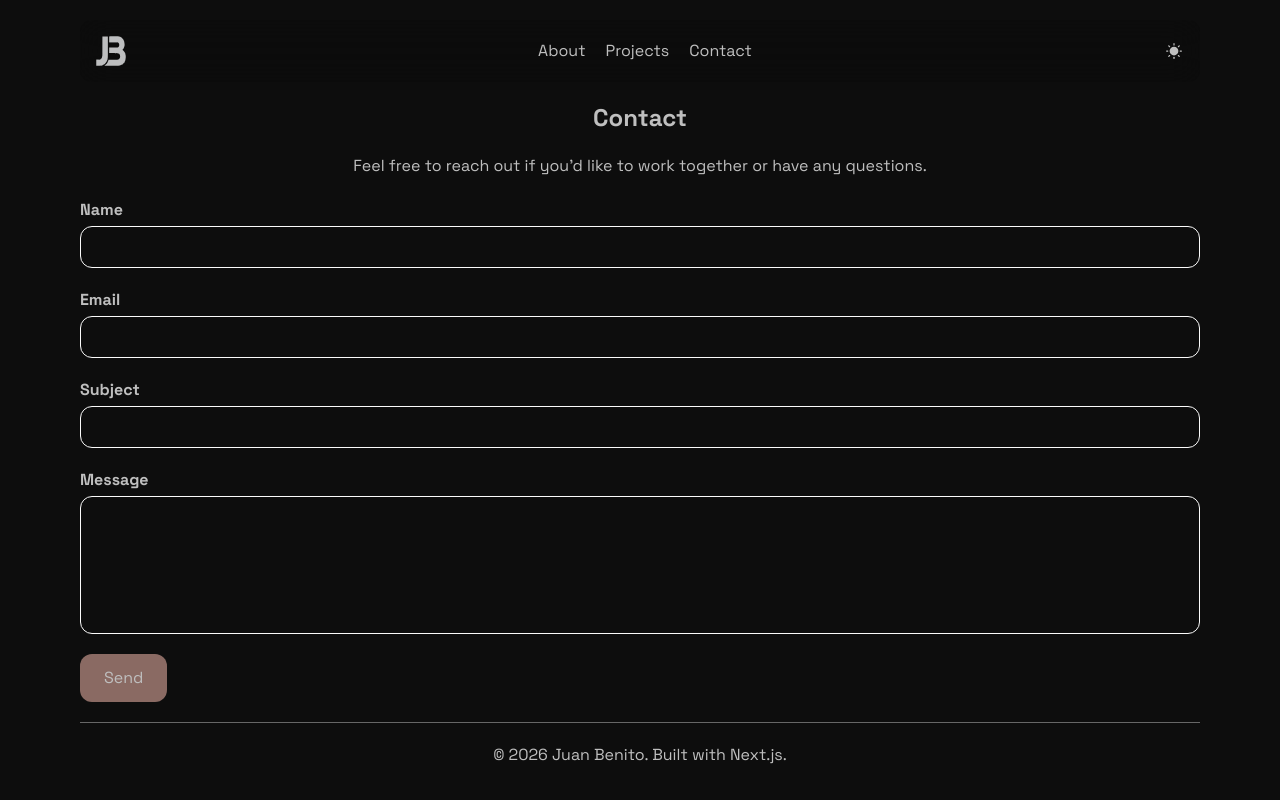
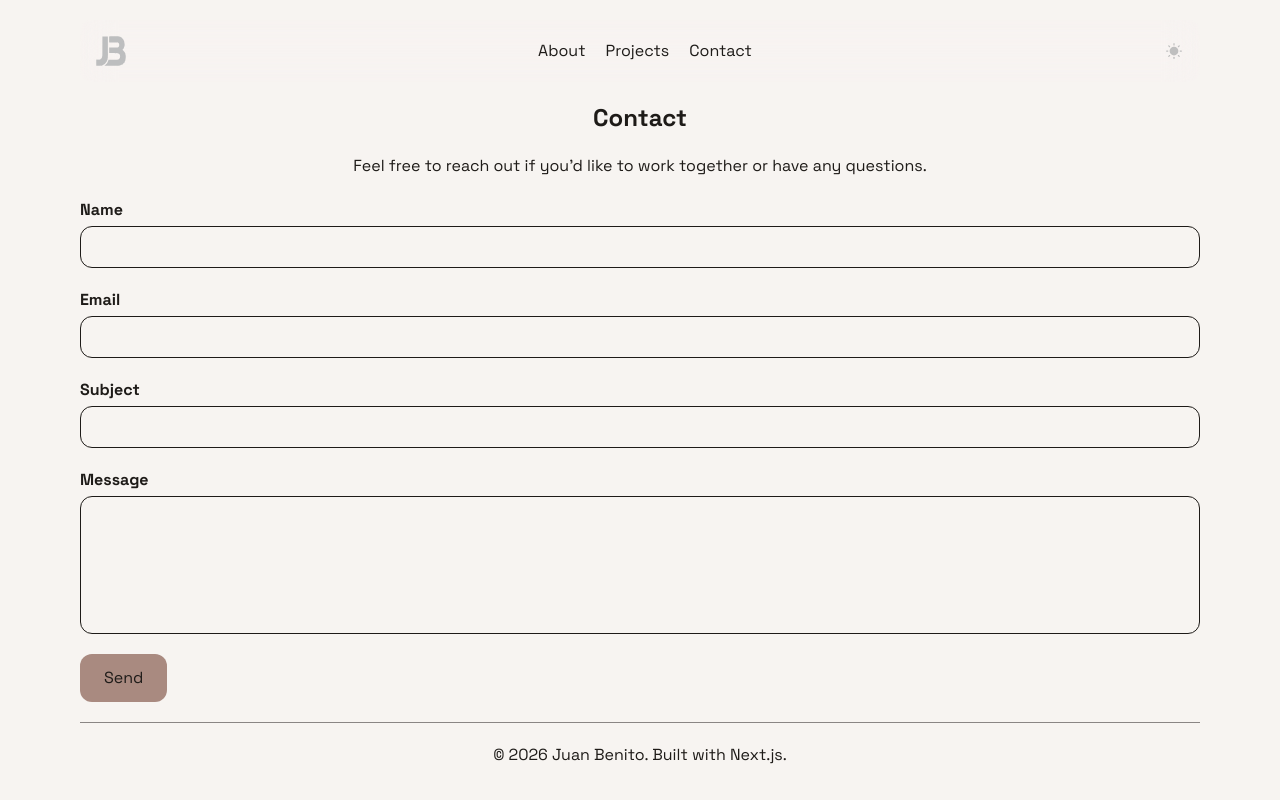
Before and after one commit to juanbenito-dev/portfolio, a Next.js app: page /en/contact in a window 1280 px wide. Built offline with nearby package versions, Linux system fonts and the light colour scheme.

Commit message:
refactor: tweak light & dark modes color palette

```diff
--- a/app/[lang]/contact/page.tsx
+++ b/app/[lang]/contact/page.tsx
@@ -44,7 +44,7 @@ export default function Contact() {
             name="name"
             id="name"
             required
-            className="rounded-xl border border-neutral-50 px-3 py-2"
+            className="border-neutral-2 rounded-xl border px-3 py-2"
           />
           <p aria-live="polite" className="text-red-600">
             {state?.errors?.name}
@@ -60,7 +60,7 @@ export default function Contact() {
             name="email"
             id="email"
             required
-            className="rounded-xl border border-neutral-50 px-3 py-2"
+            className="border-neutral-2 rounded-xl border px-3 py-2"
           />
           <p aria-live="polite" className="text-red-500">
             {state?.errors?.email}
@@ -76,7 +76,7 @@ export default function Contact() {
             name="subject"
             id="subject"
             required
-            className="rounded-xl border border-neutral-50 px-3 py-2"
+            className="border-neutral-2 rounded-xl border px-3 py-2"
           />
           <p aria-live="polite" className="text-red-600">
             {state?.errors?.subject}
@@ -92,7 +92,7 @@ export default function Contact() {
             id="message"
             rows={5}
             required
-            className="resize-none rounded-xl border border-neutral-50 px-3 py-2"
+            className="border-neutral-2 resize-none rounded-xl border px-3 py-2"
           ></textarea>
           <p aria-live="polite" className="text-red-600">
             {state?.errors?.message}
--- a/app/[lang]/layout.tsx
+++ b/app/[lang]/layout.tsx
@@ -24,14 +24,14 @@ export default async function RootLayout({
       </head>
 
       <body
-        className={`bg-secondary text-neutral mx-auto w-7/8 space-y-5 ${spaceGrotesk.className} antialiased`}
+        className={`bg-neutral-1 text-neutral-2 mx-auto w-7/8 space-y-5 ${spaceGrotesk.className} antialiased`}
       >
         <ThemeProvider>
           <Nav />
 
           <main className="space-y-5">{children}</main>
 
-          <hr className="border-neutral/50" />
+          <hr className="border-neutral-2/50" />
 
           <Footer />
         </ThemeProvider>
--- a/app/[lang]/page.tsx
+++ b/app/[lang]/page.tsx
@@ -33,15 +33,15 @@ export default async function Home({ params }: LangParams) {
         className="bg-primary mx-auto flex w-36 items-center justify-center gap-x-4 rounded-xl p-3 text-left transition hover:brightness-110"
       >
         <span className="relative flex h-3 w-3">
-          <span className="bg-neutral absolute inline-flex h-full w-full animate-ping rounded-full opacity-75"></span>
-          <span className="bg-neutral relative inline-flex h-3 w-3 rounded-full"></span>
+          <span className="bg-neutral-1 absolute inline-flex h-full w-full animate-ping rounded-full opacity-75"></span>
+          <span className="bg-neutral-1 relative inline-flex h-3 w-3 rounded-full"></span>
         </span>
 
         {dict.me.available}
       </Link>
 
       {/* Introduction */}
-      <section className="bg-tertiary flex flex-col items-center gap-5 rounded-xl p-5 text-center">
+      <section className="bg-secondary flex flex-col items-center gap-5 rounded-xl p-5 text-center">
         <h1 className="text-2xl">
           Hey, it's{" "}
           <Link
@@ -91,11 +91,11 @@ export default async function Home({ params }: LangParams) {
 
       {/* "+X..." cards */}
       <section className="flex gap-x-5">
-        <p className="bg-tertiary flex-1 rounded-xl p-5 text-center">
+        <p className="bg-secondary flex-1 rounded-xl p-5 text-center">
           <strong className="block text-5xl">+3</strong> YEARS IN THE FIELD
         </p>
 
-        <p className="bg-tertiary flex-1 rounded-xl p-5 text-center">
+        <p className="bg-secondary flex-1 rounded-xl p-5 text-center">
           <strong className="block text-5xl">+9</strong> PROJECTS COMPLETED
         </p>
       </section>
--- a/app/components/Nav.tsx
+++ b/app/components/Nav.tsx
@@ -10,7 +10,7 @@ const links = [
 
 export default function Nav() {
   return (
-    <header className="bg-secondary/50 sticky top-5 z-10 my-5 overflow-hidden rounded-xl p-4">
+    <header className="bg-neutral-1/50 sticky top-5 z-10 my-5 overflow-hidden rounded-xl p-4">
       <div className="absolute inset-0 h-[200%] backdrop-blur-lg"></div>
 
       <div className="relative flex items-center justify-between">
--- a/app/components/project.tsx
+++ b/app/components/Project.tsx
@@ -37,7 +37,7 @@ export default function Project({
 
         <p>{description}</p>
 
-        <div className="text-primary flex items-center justify-between">
+        <div className="text-accent flex items-center justify-between">
           <a
             href={deploymentHref}
             target="_blank"
--- a/app/globals.css
+++ b/app/globals.css
@@ -3,24 +3,28 @@
 @custom-variant dark (&:where([data-theme="dark"], [data-theme="dark"] *));
 
 @theme {
-  /* Buttons (main CTA), links, active states & important highlights */
-  --color-primary: #8a6a63;
+  /* Page background */
+  --color-neutral-1: #f7f4f1;
 
-  /* Page background, navbar, footer & hero sections */
-  --color-secondary: #0d0d0d;
+  /* Headings, body text and borders */
+  --color-neutral-2: #1e1b18;
 
-  /* Cards (projects), inputs, modals & hover backgrounds */
-  --color-tertiary: #262626;
+  /* Main CTAs and sections */
+  --color-primary: #a98a80;
 
-  /* Body text, secondary text, icons & borders (with opacity) */
-  --color-neutral: #bfbfbf;
+  /* Less important buttons and info cards */
+  --color-secondary: #d7ccc5;
+
+  /* Images, highlights, hyperlinks, boxes, cards, etc. */
+  --color-accent: #7a6a63;
 }
 
 [data-theme="dark"] {
-  --color-primary: #9c7e77;
-  --color-secondary: #f2f2f2;
-  --color-tertiary: #d9d9d9;
-  --color-neutral: #404040;
+  --color-neutral-1: #050505;
+  --color-neutral-2: #e8e3de;
+  --color-primary: #b29186;
+  --color-secondary: #2a2a2a;
+  --color-accent: #d0b6ab;
 }
 
 /* View transitions for theme changes */
```
